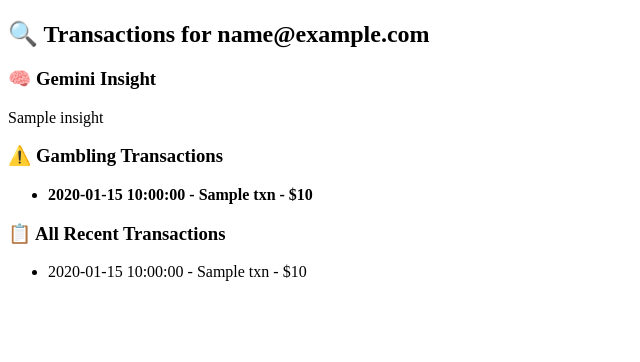
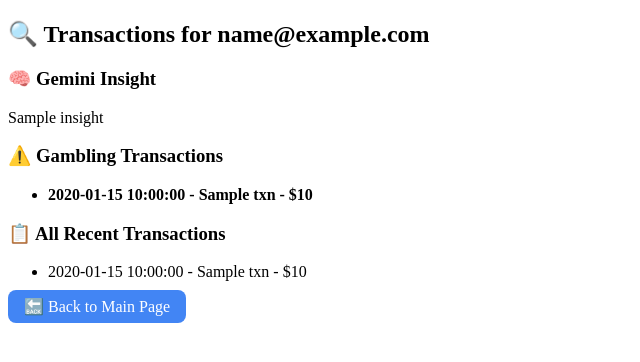
Before and after one commit to stanley1208/SFHacks, a Flask app: template backend/templates/transactions.html in a window 1280 px wide. Shown: the top 362 px of the page, without its empty margins (0-640 px from the left). Run offline with Flask 3, Linux system fonts and the light colour scheme; the template is opened without the code that fills it: most values are stand-ins (such as "Sample title", 1, 10 or a date in 2020).

Commit message:
Update transactions.html

```diff
--- a/backend/templates/transactions.html
+++ b/backend/templates/transactions.html
@@ -24,5 +24,11 @@
             <li>{{ txn.date }} - {{ txn.name }} - ${{ txn.amount }}</li>
         {% endfor %}
     </ul>
+    <p>
+      <a href="/login" style="padding: 8px 16px; background: #4285F4; color: white; text-decoration: none; border-radius: 8px;">
+        🔙 Back to Main Page
+      </a>
+    </p>
+
 </body>
 </html>
```
